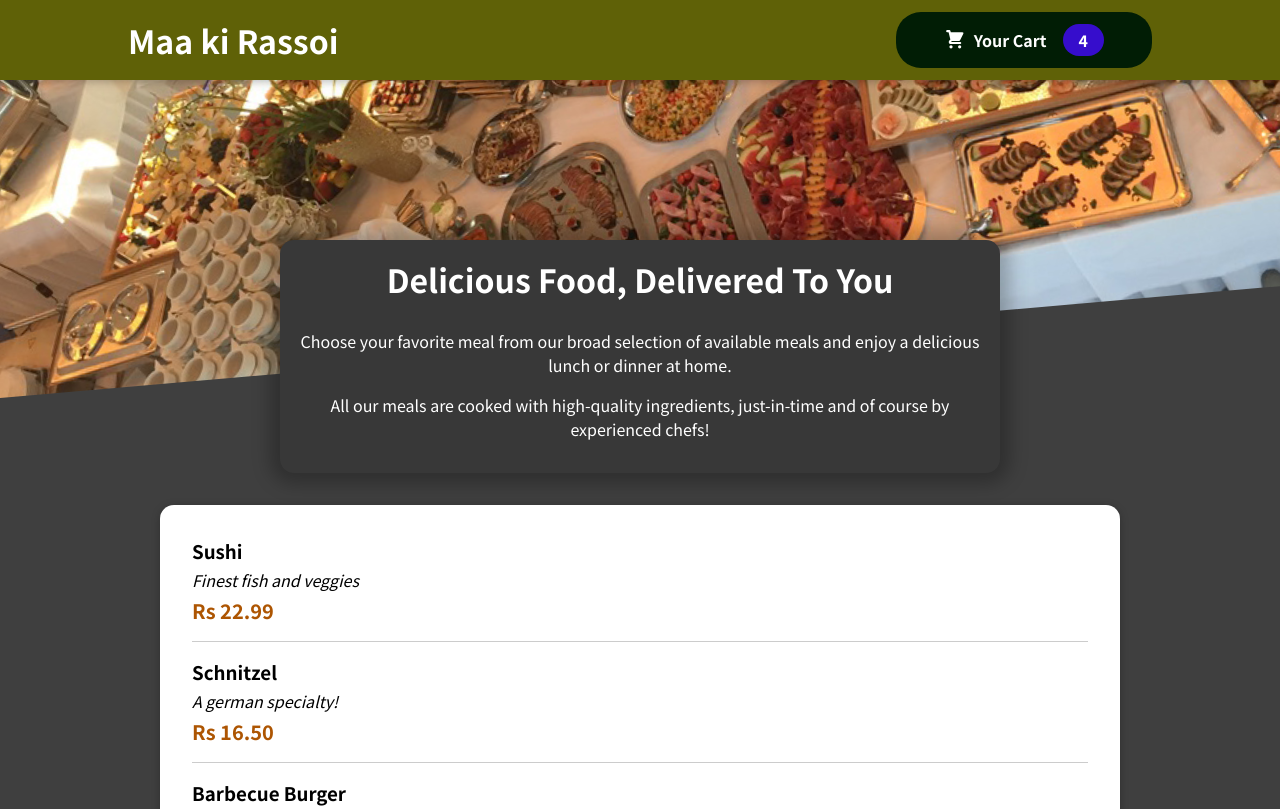
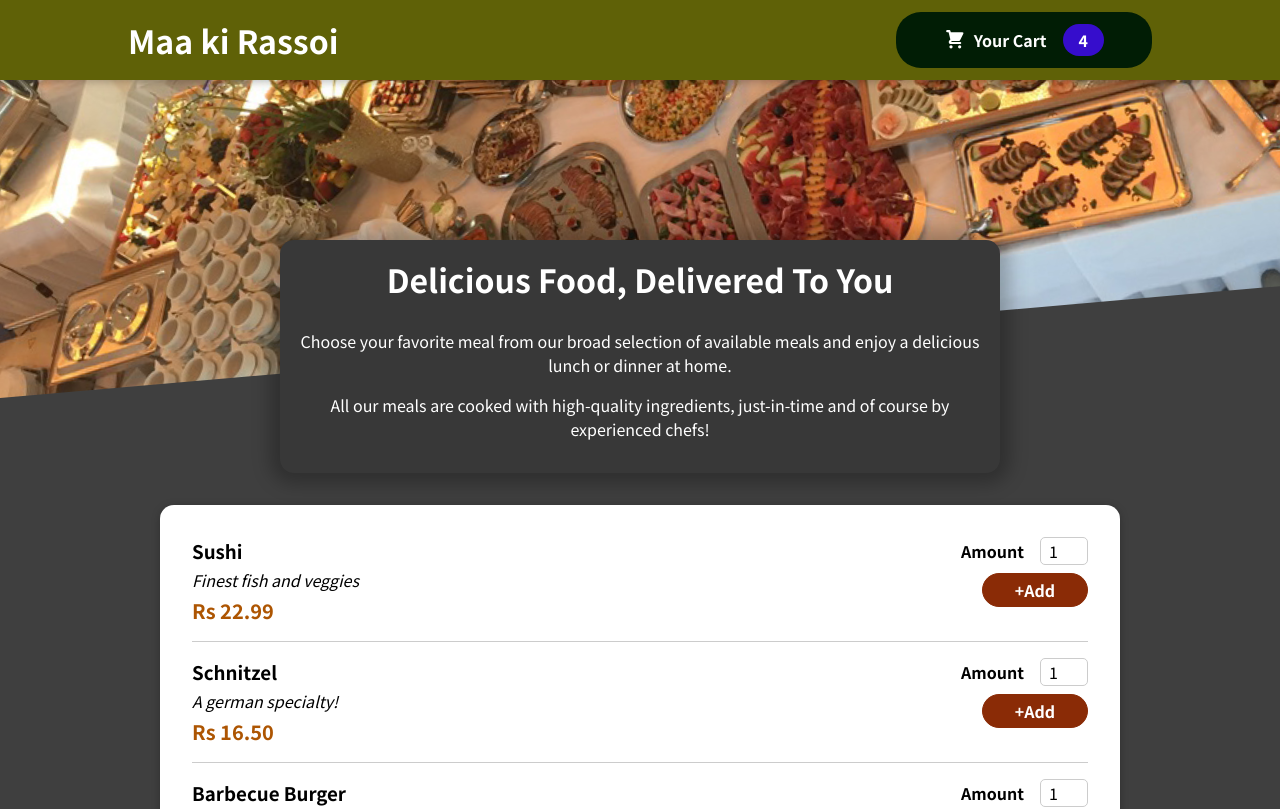
Before and after one commit to pkirme/firstGitProject, a React (Create React App) app in the folder restaurant-website/: page / in a window 1280 px wide. Shown: the top 809 px of the page. Built offline with nearby package versions, Linux system fonts and the light colour scheme.

Commit message:
Adding a Form

```diff
--- a/restaurant-website/src/components/Meals/AvailableMeals.js
+++ b/restaurant-website/src/components/Meals/AvailableMeals.js
@@ -1,6 +1,6 @@
 import classes from "./AvailableMeals.module.css";
 import Card from "../UI/Card";
-import MealItem from "./MealItem";
+import MealItem from "./MealItem/MealItem";
 
 const DUMMY_MEALS = [
   {
--- a/restaurant-website/src/components/Meals/MealItem.js
+++ b/restaurant-website/src/components/Meals/MealItem/MealItem.js
@@ -1,4 +1,6 @@
 import classes from "./MealItem.module.css";
+import MealItemForm from "./MealItemForm";
+
 const MealItem = (props) => {
   const price = `Rs ${props.price.toFixed(2)}`;
   return (
@@ -8,6 +10,9 @@
         <div className={classes.description}>{props.description}</div>
         <div className={classes.price}>{price}</div>
       </div>
+      <div>
+        <MealItemForm/>
+      </div>
     </li>
   );
 };
--- /dev/null
+++ b/restaurant-website/src/components/Meals/MealItem/MealItemForm.js
@@ -0,0 +1,21 @@
+import Input from "../../UI/Input";
+import classes from "./MealItemForm.module.css";
+const MealItemForm = () => {
+  return (
+    <form className={classes.form}>
+      <Input
+        label="Amount"
+        input={{
+          id: "amount",
+          type: "number",
+          min: 1,
+          max: 5,
+          step: 1,
+          defaultValue: 1,
+        }}
+      />
+      <button>+Add</button>
+    </form>
+  );
+};
+export default MealItemForm;
--- /dev/null
+++ b/restaurant-website/src/components/Meals/MealItem/MealItemForm.module.css
@@ -0,0 +1,20 @@
+.form {
+    text-align: right;
+  }
+
+  .form button {
+    font: inherit;
+    cursor: pointer;
+    background-color: #8a2b06;
+    border: 1px solid #8a2b06;
+    color: white;
+    padding: 0.25rem 2rem;
+    border-radius: 20px;
+    font-weight: bold;
+  }
+
+  .form button:hover,
+  .form button:active {
+    background-color: #641e03;
+    border-color: #641e03;
+  }
--- /dev/null
+++ b/restaurant-website/src/components/UI/Input.js
@@ -0,0 +1,10 @@
+import classes from "./Input.module.css";
+const Input = (props) => {
+  return (
+    <div className={classes.input}>
+      <label htmlFor={props.input.id}>{props.label}</label>
+      <input {...props.input}/>
+    </div>
+  );
+};
+export default Input;
--- /dev/null
+++ b/restaurant-website/src/components/UI/Input.module.css
@@ -0,0 +1,18 @@
+.input {
+    display: flex;
+    align-items: center;
+    margin-bottom: 0.5rem;
+  }
+
+  .input label {
+    font-weight: bold;
+    margin-right: 1rem;
+  }
+
+  .input input {
+    width: 3rem;
+    border-radius: 5px;
+    border: 1px solid #ccc;
+    font: inherit;
+    padding-left: 0.5rem;
+  }
```
Also changed, not shown: restaurant-website/src/components/Meals/MealItem/MealItem.module.css (renamed from restaurant-website/src/components/Meals/MealItem.module.css).
